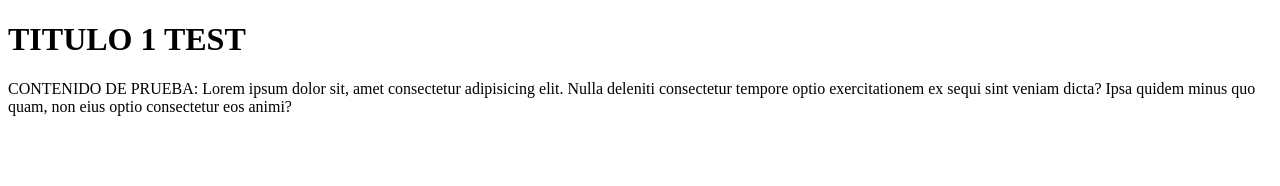
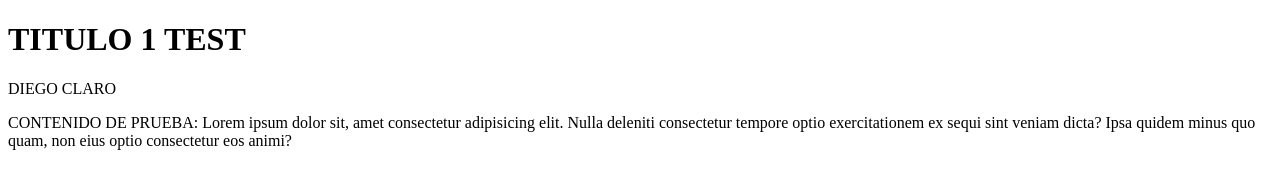
Before and after one commit to nc-be/nc-be.github.io, a plain HTML site: page index.html in a window 1280 px wide. Drawn offline with Linux system fonts and the light colour scheme.

Commit message:
primer cambio al contenido

```diff
--- a/index.html
+++ b/index.html
@@ -7,6 +7,7 @@
 </head>
 <body>
     <h1>TITULO 1 TEST</h1>
+    <p>DIEGO CLARO</p>
     <p>CONTENIDO DE PRUEBA: Lorem ipsum dolor sit, amet consectetur adipisicing elit. Nulla deleniti consectetur tempore optio exercitationem ex sequi sint veniam dicta? Ipsa quidem minus quo quam, non eius optio consectetur eos animi?</p>
 </body>
 </html>
```
